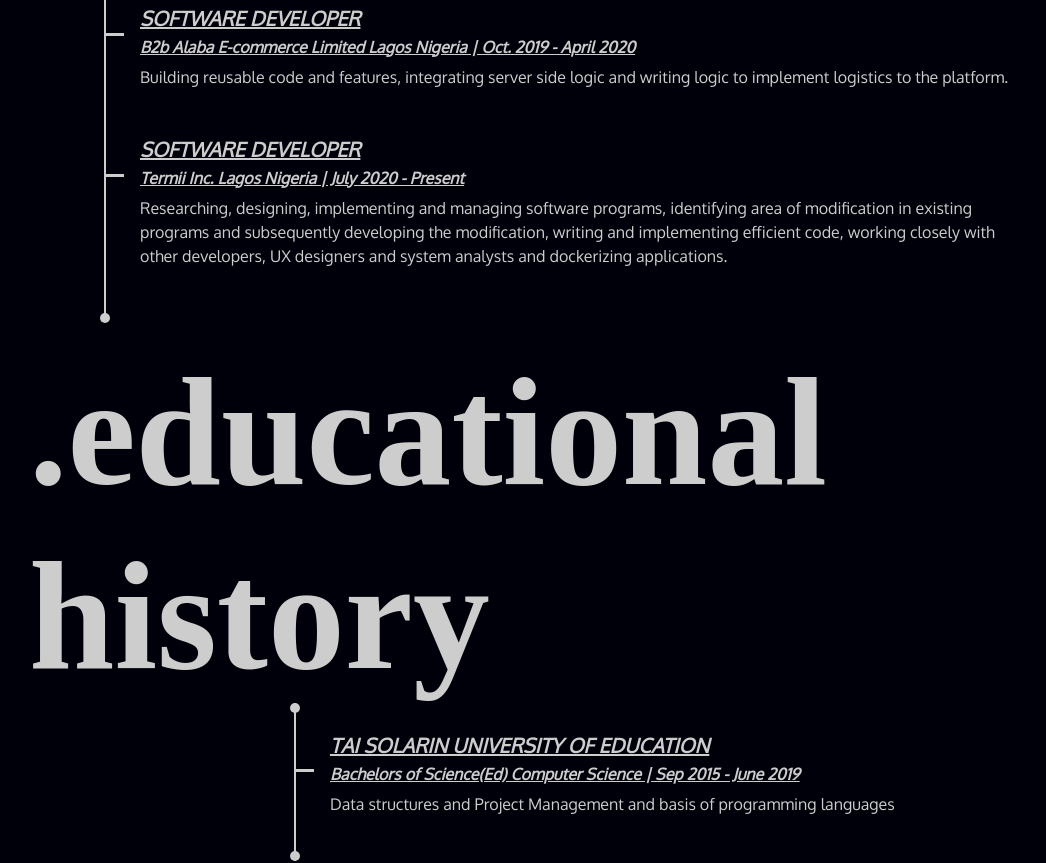
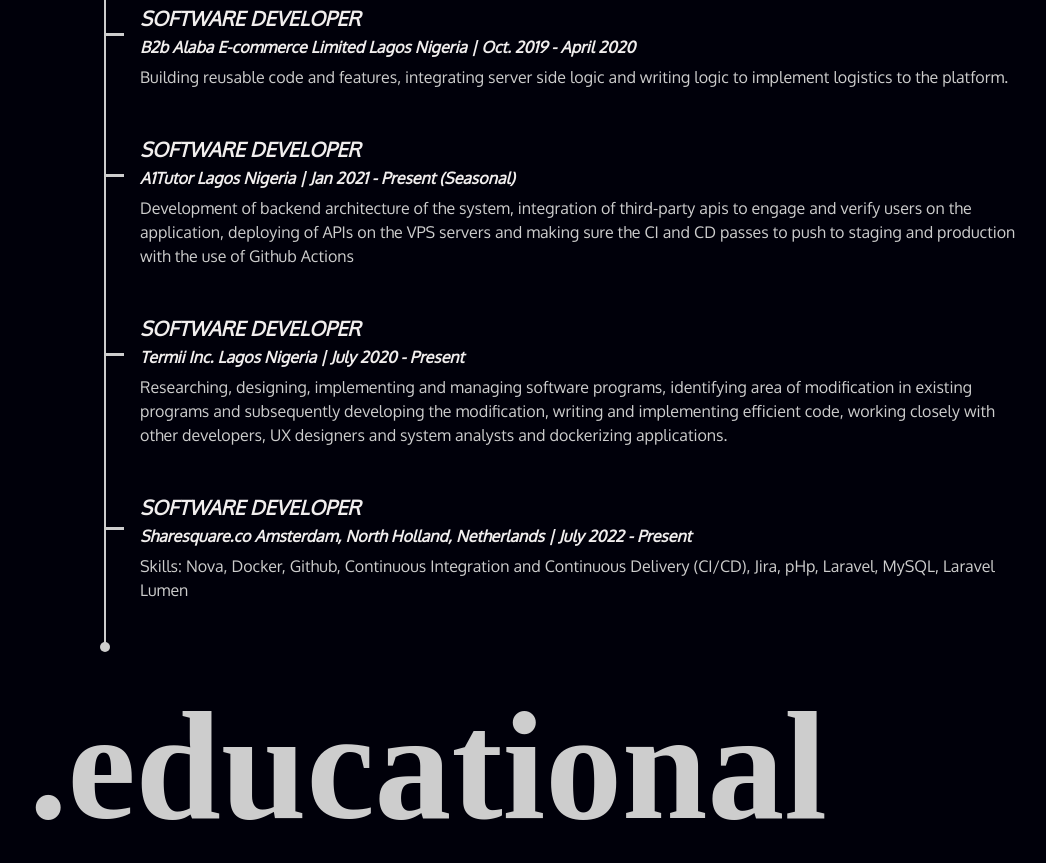
Before and after one commit to Oluwatoyinah/olatunbosun-portfolio, a React (Create React App) app: page / in a window 1280 px wide. Shown: the part 1220-2083 px from the top of the page, without its empty margins (53-1099 px from the left). Built offline with nearby package versions, Linux system fonts and the light colour scheme; a web font is replaced by a local one; what splitting would draw is missing.

Commit message:
new job experience

```diff
--- a/src/components/Contact/Contact.jsx
+++ b/src/components/Contact/Contact.jsx
@@ -16,14 +16,14 @@
         <div className='mt-5'>
           <div className='mb-3'>
             <h6 className="fw-bold mb-0">EMAIL</h6>
-            <h2>holarthunbhosun@gmail.com</h2>
+            <h2><a href="mailto:holarthunbhosun@gmail.com">holarthunbhosun@gmail.com</a></h2>
           </div>
           <hr />
           <div className='mt-4'>
             <h6 className="fw-bold mb-0">CONNECT</h6>
             <div className="d-flex gap-5 mb-5">
-                <h2 className='text-decoration-underline'>Github</h2>
-                <h2 className='text-decoration-underline'>Twitter</h2>
+              <h2><a href="https://github.com/horlathunbhosun">Github</a></h2>
+              <h2><a href="https://github.com/horlathunbhosun">Twitter</a></h2>
             </div>
           </div>
         </div>
--- a/src/components/Education/Education.jsx
+++ b/src/components/Education/Education.jsx
@@ -9,8 +9,8 @@
         <div class="col-md-3"></div>
         <div class="col-md-9 col-11 mx-auto first">
           <div class="work p-3">
-            <h5 class="text-decoration-underline fw-bold">TAI SOLARIN UNIVERSITY OF EDUCATION</h5>
-            <h6 class="text-decoration-underline fw-bold">Bachelors of Science(Ed) Computer Science | Sep 2015 - June 2019</h6>
+            <h5 class="fw-bold">TAI SOLARIN UNIVERSITY OF EDUCATION</h5>
+            <h6 class="fw-bold">Bachelors of Science(Ed) Computer Science | Sep 2015 - June 2019</h6>
             <p class="">Data structures and Project Management and basis of programming languages</p>
           </div>
         </div>
--- a/src/components/Work/Work.jsx
+++ b/src/components/Work/Work.jsx
@@ -3,8 +3,8 @@
 const Work = (props) => {
   return (
     <div className="work p-3">
-            <h5 className="right fw-bold text-decoration-underline">{props.role}</h5>
-            <h6 className="right fw-bold text-decoration-underline">{props.company}</h6>
+            <h5 className="right fw-bold tx-bl">{props.role}</h5>
+            <h6 className="right fw-bold tx-bl">{props.company}</h6>
             <p className="">{props.details}</p>
         </div>
   )
--- a/src/components/Work/WorksData.jsx
+++ b/src/components/Work/WorksData.jsx
@@ -16,8 +16,18 @@
     },
     {
         role: "SOFTWARE DEVELOPER",
+        company : "A1Tutor Lagos Nigeria | Jan 2021 - Present (Seasonal)",
+        details: "Development of backend architecture of the system, integration of third-party apis to engage and verify users on the application, deploying of APIs on the VPS servers and making sure the CI and CD passes to push to staging and production with the use of Github Actions"
+    },
+    {
+        role: "SOFTWARE DEVELOPER",
         company : "Termii Inc. Lagos Nigeria | July 2020 - Present",
         details: "Researching, designing, implementing and managing software programs, identifying area of modification in existing programs and subsequently developing the modification, writing and implementing efficient code, working closely with other developers, UX designers and system analysts and dockerizing applications."
+    },
+    {
+        role: "SOFTWARE DEVELOPER",
+        company : "Sharesquare.co Amsterdam, North Holland, Netherlands | July 2022 - Present",
+        details: "Skills: Nova, Docker, Github, Continuous Integration and Continuous Delivery (CI/CD), Jira, pHp, Laravel, MySQL, Laravel Lumen"
     }
 ]
 
--- a/src/styles/_contact.scss
+++ b/src/styles/_contact.scss
@@ -9,6 +9,11 @@
     h1 {
         @extend %title-style;
         text-align: center;
+    }
+    h2 {
+        a {
+            color: #cdcdcd;
+        }
     }
     h6 {
         color: rgb(94, 91, 91);
--- a/src/styles/_project.scss
+++ b/src/styles/_project.scss
@@ -16,7 +16,7 @@
                 text-transform: uppercase;
                 text-decoration: none;
                 font-family: $formal;
-                font-size : 10vw;
+                font-size : 8vw;
                 -webkit-text-stroke: 2px set-text-color($bgcolor);
                 text-stroke: 1px set-text-color($bgcolor);
                 color: transparent;
--- a/src/styles/_works.scss
+++ b/src/styles/_works.scss
@@ -22,7 +22,7 @@
             width: 10px;
             height: 10px;
             border-radius: 50%;
-            top: -3%;
+            top: -2%;
             left: -12px;
         }
         &::before {
@@ -32,7 +32,7 @@
             width: 10px;
             height: 10px;
             border-radius: 50%;
-            bottom: -4%;
+            bottom: -2%;
             left: -12px;
         }
     }
--- a/src/styles/style.css
+++ b/src/styles/style.css
@@ -59,7 +59,7 @@
   text-transform: uppercase;
   text-decoration: none;
   font-family: "Anton", sans-serif;
-  font-size: 10vw;
+  font-size: 8vw;
   -webkit-text-stroke: 2px #cdcdcd;
   text-stroke: 1px #cdcdcd;
   color: transparent;
@@ -132,7 +132,7 @@
   width: 10px;
   height: 10px;
   border-radius: 50%;
-  top: -3%;
+  top: -2%;
   left: -12px;
 }
 .experience .first::before {
@@ -142,7 +142,7 @@
   width: 10px;
   height: 10px;
   border-radius: 50%;
-  bottom: -4%;
+  bottom: -2%;
   left: -12px;
 }
 .experience .work {
@@ -233,6 +233,9 @@
 .contact h1 {
   text-align: center;
 }
+.contact h2 a {
+  color: #cdcdcd;
+}
 .contact h6 {
   color: rgb(94, 91, 91);
 }
@@ -278,4 +281,8 @@
 .boundary {
   background-color: #cdcdcd;
   min-height: 5px;
+}
+
+.tx-bl {
+  color: rgb(241, 238, 238);
 }/*# sourceMappingURL=style.css.map */
--- a/src/styles/style.scss
+++ b/src/styles/style.scss
@@ -37,3 +37,8 @@
     background-color: set-text-color($bgcolor);
     min-height: 5px;
 }
+
+
+.tx-bl {
+    color: rgb(241, 238, 238);
+}
```
Also changed, not shown: 1 other file (tests, documents, lock files or other folders).
